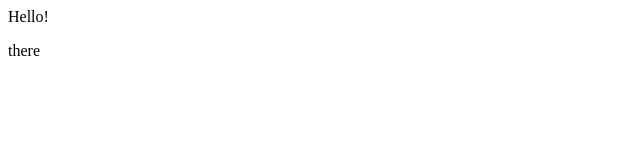
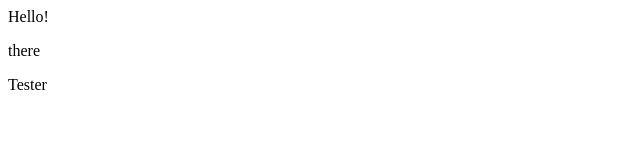
Before and after one commit to ShuunyaNet/Demo-Repo, a plain HTML site: page index.html in a window 1280 px wide. Shown: the full height of the page, 0-640 px from the left. Drawn offline with Linux system fonts and the light colour scheme.

Commit message:
Added Tester to index.html

```diff
--- a/index.html
+++ b/index.html
@@ -1,2 +1,3 @@
 <div>Hello!</div>
 <p>there</p>
+<p>Tester</p>
```
